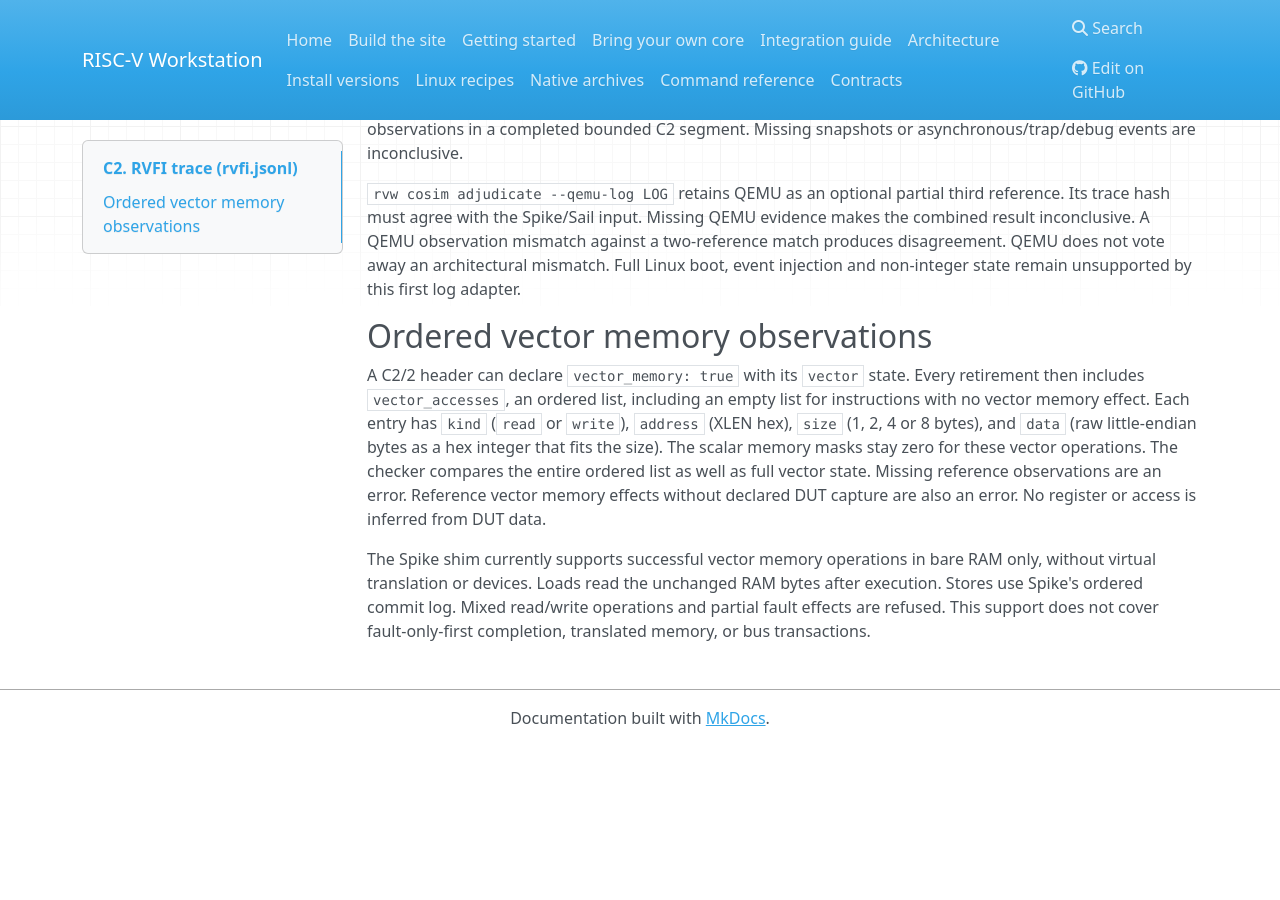
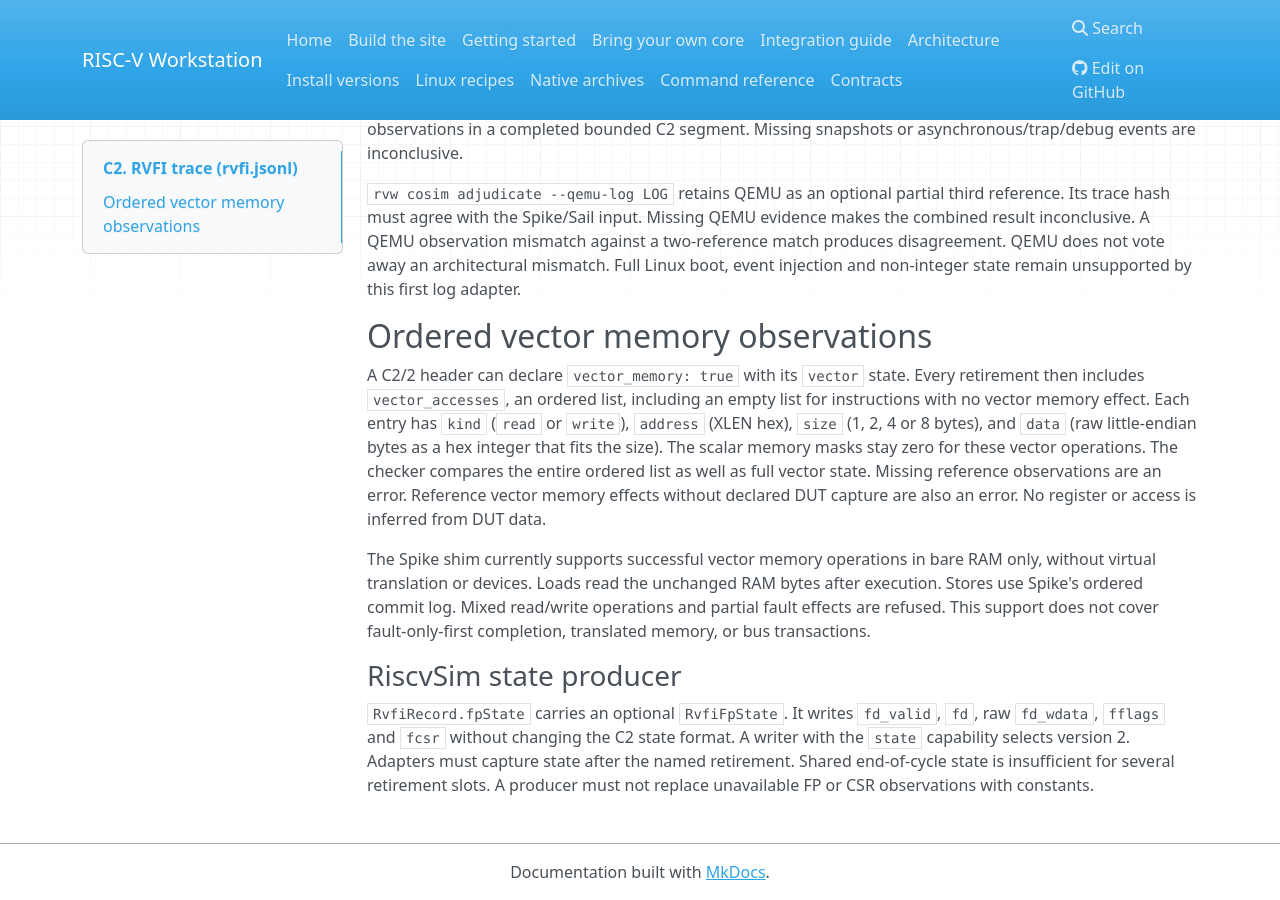
Before and after one commit to riscPrint/risc-v-workstation, an MkDocs documentation site: the page built from docs/contracts/c2-rvfi-trace.md, in a window 1280 px wide and 900 px high, scrolled down 8325 px. Built offline with MkDocs 1.6.1, drawn with Linux system fonts in a browser that asks for light colours; nearby versions of some CDN libraries; before the commit the page ends 9071 px from its top, so only the background shows below that.

Commit message:
feat(boom): export small fp and csr retirement state
Refs: #49

```diff
--- a/docs/contracts/c2-rvfi-trace.md
+++ b/docs/contracts/c2-rvfi-trace.md
@@ -475,3 +475,12 @@ RAM only, without virtual translation or devices. Loads read the unchanged RAM
 bytes after execution. Stores use Spike's ordered commit log. Mixed read/write
 operations and partial fault effects are refused. This support does not cover
 fault-only-first completion, translated memory, or bus transactions.
+
+### RiscvSim state producer
+
+`RvfiRecord.fpState` carries an optional `RvfiFpState`. It writes `fd_valid`,
+`fd`, raw `fd_wdata`, `fflags` and `fcsr` without changing the C2 state format.
+A writer with the `state` capability selects version 2. Adapters must capture
+state after the named retirement. Shared end-of-cycle state is insufficient
+for several retirement slots. A producer must not replace unavailable FP or
+CSR observations with constants.
```
Also changed, not shown: RiscvSim/boom/README.md (+39 -0 lines), 5 other files.
